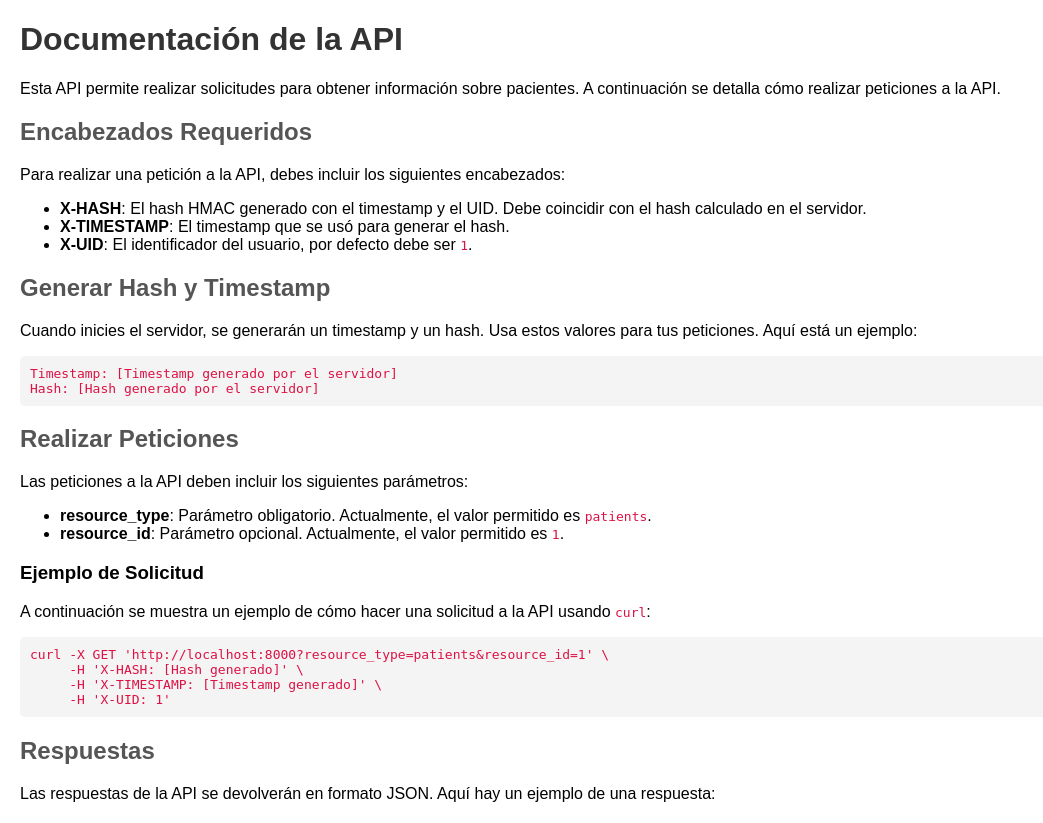
After one commit to brandonghostbull044/ADIP, a PHP site: page /doc.php in a window 1280 px wide. The commit adds this page. Shown: the whole page, without its empty margins (0-1043 px from the left). Run offline with PHP 8.4, Linux system fonts and the light colour scheme.

Commit message:
Wed Aug 28 16:45:16     2024

```diff
--- /dev/null
+++ b/Examenes/PHP/ejercicio_4_creacion_api/doc.php
@@ -0,0 +1,64 @@
+<?php
+// Generar documentación de uso de la API
+header('Content-Type: text/html');
+
+echo "<!DOCTYPE html>";
+echo "<html lang='es'>";
+echo "<head>";
+echo "<meta charset='UTF-8'>";
+echo "<meta name='viewport' content='width=device-width, initial-scale=1.0'>";
+echo "<title>Documentación de la API</title>";
+echo "<style>";
+echo "body { font-family: Arial, sans-serif; margin: 20px; }";
+echo "h1 { color: #333; }";
+echo "h2 { color: #555; }";
+echo "pre { background-color: #f4f4f4; padding: 10px; border-radius: 5px; }";
+echo "code { color: #d14; }";
+echo "</style>";
+echo "</head>";
+echo "<body>";
+
+echo "<h1>Documentación de la API</h1>";
+echo "<p>Esta API permite realizar solicitudes para obtener información sobre pacientes. A continuación se detalla cómo realizar peticiones a la API.</p>";
+
+echo "<h2>Encabezados Requeridos</h2>";
+echo "<p>Para realizar una petición a la API, debes incluir los siguientes encabezados:</p>";
+echo "<ul>";
+echo "<li><strong>X-HASH</strong>: El hash HMAC generado con el timestamp y el UID. Debe coincidir con el hash calculado en el servidor.</li>";
+echo "<li><strong>X-TIMESTAMP</strong>: El timestamp que se usó para generar el hash.</li>";
+echo "<li><strong>X-UID</strong>: El identificador del usuario, por defecto debe ser <code>1</code>.</li>";
+echo "</ul>";
+
+echo "<h2>Generar Hash y Timestamp</h2>";
+echo "<p>Cuando inicies el servidor, se generarán un timestamp y un hash. Usa estos valores para tus peticiones. Aquí está un ejemplo:</p>";
+echo "<pre>";
+echo "<code>";
+echo "Timestamp: [Timestamp generado por el servidor]\n";
+echo "Hash: [Hash generado por el servidor]";
+echo "</code>";
+echo "</pre>";
+
+echo "<h2>Realizar Peticiones</h2>";
+echo "<p>Las peticiones a la API deben incluir los siguientes parámetros:</p>";
+echo "<ul>";
+echo "<li><strong>resource_type</strong>: Parámetro obligatorio. Actualmente, el valor permitido es <code>patients</code>.</li>";
+echo "<li><strong>resource_id</strong>: Parámetro opcional. Actualmente, el valor permitido es <code>1</code>.</li>";
+echo "</ul>";
+
+echo "<h3>Ejemplo de Solicitud</h3>";
+echo "<p>A continuación se muestra un ejemplo de cómo hacer una solicitud a la API usando <code>curl</code>:</p>";
+echo "<pre>";
+echo "<code>";
+echo "curl -X GET 'http://localhost:8000?resource_type=patients&resource_id=1' \\\n";
+echo "     -H 'X-HASH: [Hash generado]' \\\n";
+echo "     -H 'X-TIMESTAMP: [Timestamp generado]' \\\n";
+echo "     -H 'X-UID: 1'";
+echo "</code>";
+echo "</pre>";
+
+echo "<h2>Respuestas</h2>";
+echo "<p>Las respuestas de la API se devolverán en formato JSON. Aquí hay un ejemplo de una respuesta:</p>";
+
+echo "</body>";
+echo "</html>";
+?>
--- a/Examenes/PHP/ejercicio_4_creacion_api/src/generate_hash.php
+++ b/Examenes/PHP/ejercicio_4_creacion_api/src/generate_hash.php
@@ -7,6 +7,6 @@ $secret_key = file_get_contents('./resources/secret_key.txt');
 $time = time();
 
 //Impresion del hash y la marca de tiempo
-echo "Time: $time".PHP_EOL."Hash: ".sha1( 1 . $time . $secret_key).PHP_EOL;
+echo "TimeStamp: $time".PHP_EOL."Hash: ".sha1( 1 . $time . $secret_key).PHP_EOL;
 
 ?>
```
Also changed, not shown: Examenes/PHP/ejercicio_4_creacion_api/init.php (+9 -8 lines).
